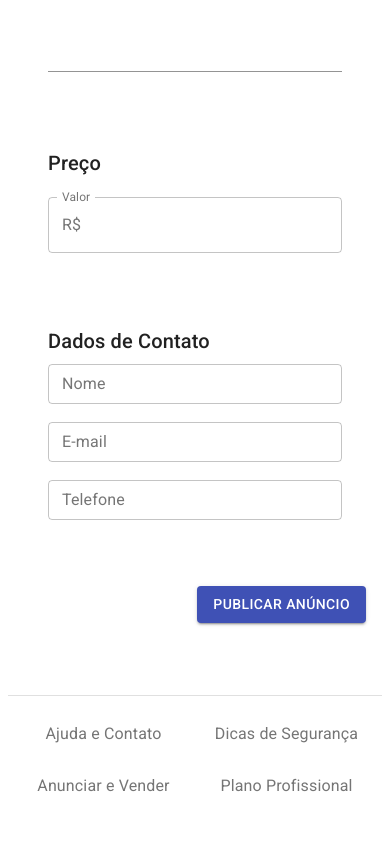
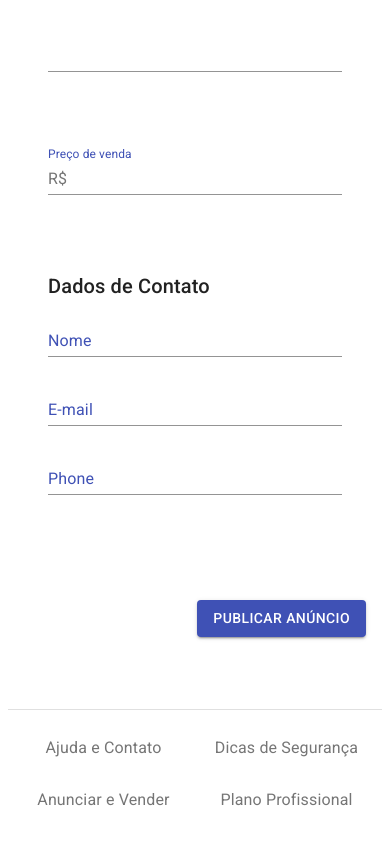
Before and after one commit to hamiltontborges/anunx, a Next.js app: page /user/publish in a window 390 px wide. Shown: the part 964-1808 px from the top of the page. Built offline with nearby package versions, Linux system fonts and the light colour scheme.

Commit message:
validacao dos campos price, name, email e phone

```diff
--- a/pages/user/publish.js
+++ b/pages/user/publish.js
@@ -99,6 +99,10 @@
     .min(50, 'Escreva uma descrição com pelo menos 50 caracteres')
     .max(500, 'Descrição muito grande')
     .required('Campo obrigatório'),
+  price: number().required('Campo obrigatório'),
+  name: string().required('Campo obrigatório'),
+  email: string().email('Digite um email válido').required('Campo obrigatório'),
+  phone: number().required('Campo obrigatório')
 
 })
 
@@ -135,6 +139,10 @@
           title: '',
           category: '',
           description: '',
+          price: '',
+          name: '',
+          email: '',
+          phone: '',
         }}
         validationSchema={validationSchema}
         onSubmit={(values) => {
@@ -265,6 +273,7 @@
                         multiline
                         rows={6}
                         variant="outlined"
+                        onChange={handleChange}
                       />
                       <FormHelperText>
                         {errors.description}
@@ -275,17 +284,18 @@
 
                 <Container maxWidth="md" className={classes.boxContainer}>
                   <Box className={classes.box}>
-                    <Typography component="h6" variant="h6" color="textPrimary">
-                      Preço
-                    </Typography>
-                    <br />
-                    <FormControl fullWidth variant="outlined">
-                      <InputLabel>Valor</InputLabel>
-                      <OutlinedInput
-                        onChange={() => { }}
+
+                    <FormControl error={errors.price} fullWidth>
+                      <InputLabel className={classes.inputLabel}>Preço de venda</InputLabel>
+                      <Input
+                        name="price"
+                        variant="outlined"
+                        onChange={handleChange}
                         startAdornment={<InputAdornment position="start">R$</InputAdornment>}
-                        labelWidth={40}
                       />
+                      <FormHelperText>
+                        {errors.price}
+                      </FormHelperText>
                     </FormControl>
                   </Box>
                 </Container>
@@ -295,28 +305,44 @@
                     <Typography component="h6" variant="h6" color="textPrimary" gutterBottom>
                       Dados de Contato
                     </Typography>
-                    <TextField
-                      label="Nome"
-                      variant="outlined"
-                      size="small"
-                      fullWidth
-                    />
+                    <FormControl error={errors.name} fullWidth>
+                      <InputLabel className={classes.inputLabel}>Nome</InputLabel>
+                      <Input
+                        name='name'
+                        value={values.name}
+                        onChange={handleChange}
+                      />
+                      <FormHelperText>
+                        {errors.name}
+                      </FormHelperText>
+                    </FormControl>
                     <br /><br />
 
-                    <TextField
-                      label="E-mail"
-                      variant="outlined"
-                      size="small"
-                      fullWidth
-                    />
+                    <FormControl error={errors.email} fullWidth>
+                      <InputLabel className={classes.inputLabel}>E-mail</InputLabel>
+                      <Input
+                        name='email'
+                        value={values.email}
+                        onChange={handleChange}
+                      />
+                      <FormHelperText>
+                        {errors.email}
+                      </FormHelperText>
+                    </FormControl>
                     <br /><br />
 
-                    <TextField
-                      label="Telefone"
-                      variant="outlined"
-                      size="small"
-                      fullWidth
-                    />
+                    <FormControl error={errors.phone} fullWidth>
+                      <InputLabel className={classes.inputLabel}>Phone</InputLabel>
+                      <Input
+                        name='phone'
+                        value={values.phone}
+                        onChange={handleChange}
+                      />
+                      <FormHelperText>
+                        {errors.phone}
+                      </FormHelperText>
+                    </FormControl>
+                    <br /><br />
                     <br /><br />
                   </Box>
                 </Container>
```
